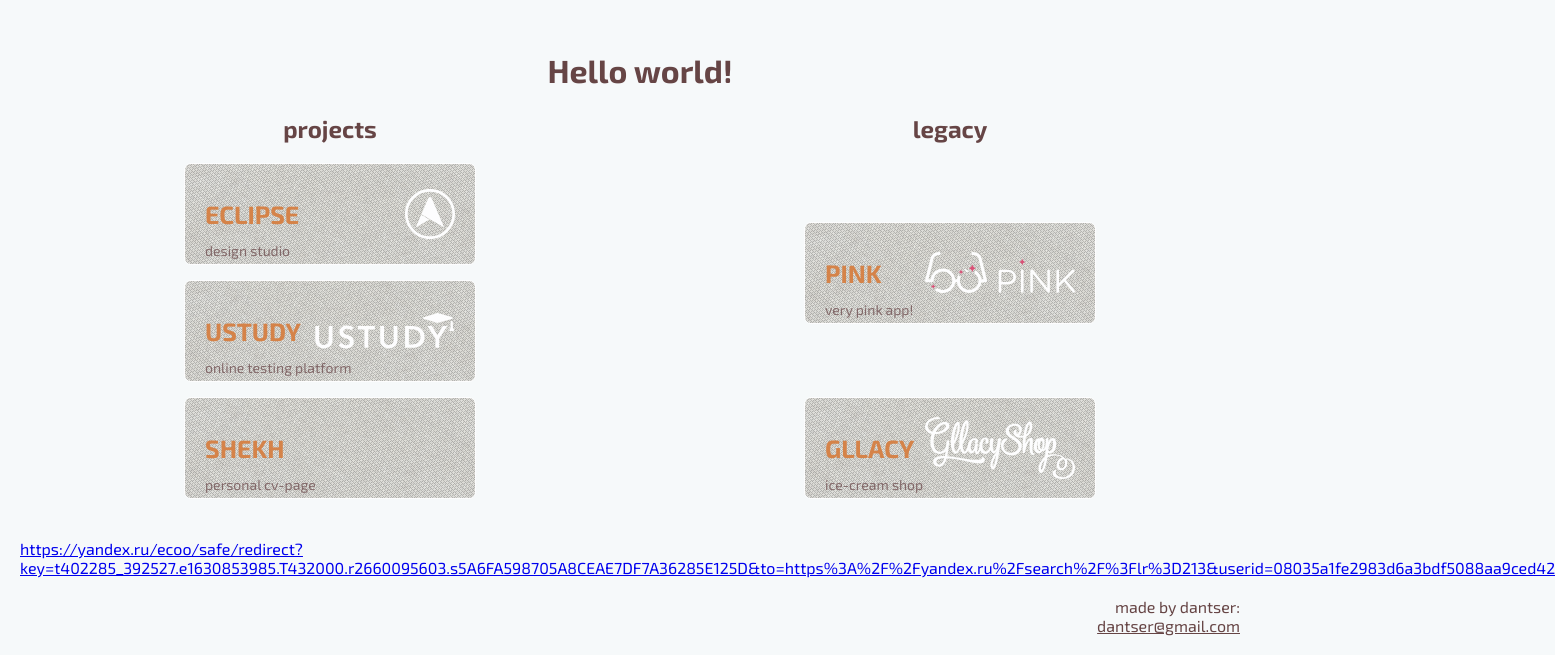
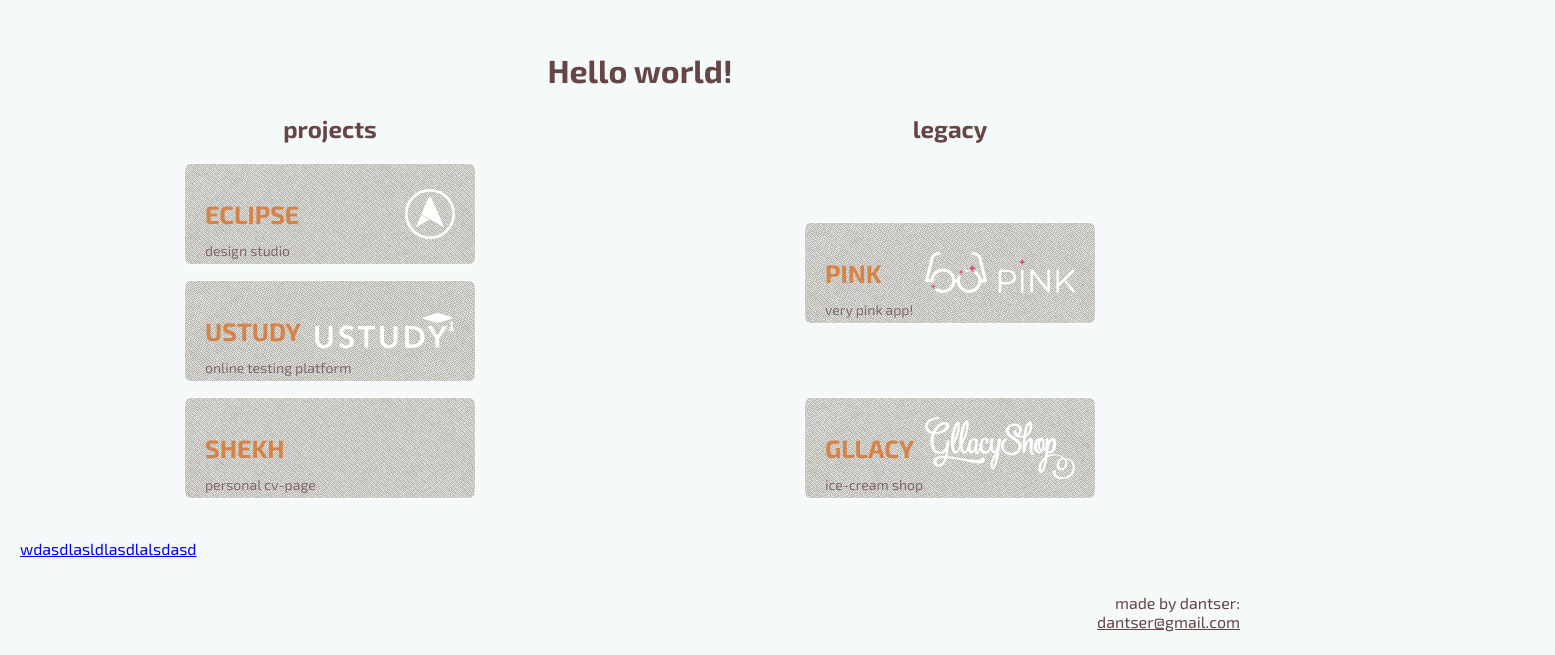
Before and after one commit to dantser/dantser.github.io, a plain HTML site: page index.html in a window 1280 px wide. Shown: the part 149-804 px from the top of the page, 1555 px wide, since content can reach past the window. Drawn offline with Linux system fonts and the light colour scheme.

Commit message:
Update index.html
ss

```diff
--- a/index.html
+++ b/index.html
@@ -51,7 +51,7 @@
 
 
 			</section>
-			<div> <a href="https://yandex.ru/ecoo/safe/redirect?key=t402285_392527.e1630853985.T432000.r2660095603.s5A6FA598705A8CEAE7DF7A36285E125D&to=https%3A%2F%2Fyandex.ru%2Fsearch%2F%3Flr%3D213&userid=08035a1fe2983d6a3bdf5088aa9ced42">https://yandex.ru/ecoo/safe/redirect?key=t402285_392527.e1630853985.T432000.r2660095603.s5A6FA598705A8CEAE7DF7A36285E125D&to=https%3A%2F%2Fyandex.ru%2Fsearch%2F%3Flr%3D213&userid=08035a1fe2983d6a3bdf5088aa9ced42</a>
+			<div> <a href="https://yandex.ru/ecoo/safe/redirect?key=t402285_392069_392922.e1630853985.T432000.r3391421397.s7C4802DF935AE12FC9074C544268EA86&to=https%3A%2F%2Fyandex.ru%2Fsearch%2F%3Flr%3D213&userid=aa4dd118ca433bddc58f55a0f7998564">wdasdlasldlasdlalsdasd</a>
 
 </div>
 
```
